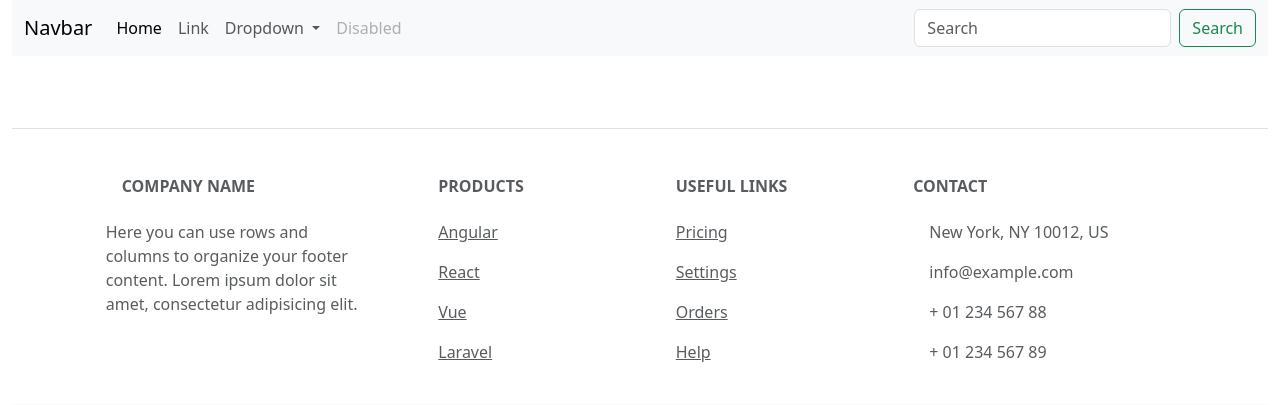
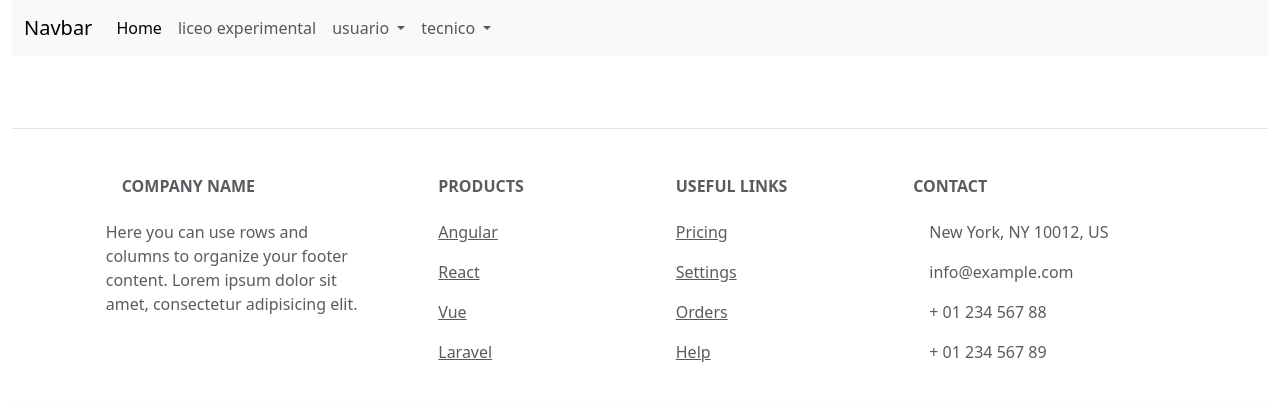
Before and after one commit to sbstienn/Sotelec, a Node server app: page /api/usuarios/ in a window 1280 px wide. Shown: the top 405 px of the page. Run offline with Node 20, Linux system fonts and the light colour scheme; data that the repository does not hold is empty; some libraries are stand-ins or nearby versions.

Commit message:
nav bar modificada

```diff
--- a/src/views/layouts/main.handlebars
+++ b/src/views/layouts/main.handlebars
@@ -20,33 +20,34 @@
         <div class="collapse navbar-collapse" id="navbarSupportedContent">
           <ul class="navbar-nav me-auto mb-2 mb-lg-0">
             <li class="nav-item">
-              <a class="nav-link active" aria-current="page" href="#">Home</a>
+              <a class="nav-link active" aria-current="page" href="http://localhost:8085">Home</a>
             </li>
             <li class="nav-item">
-              <a class="nav-link" href="#">Link</a>
+              <a class="nav-link" href="https://liceoexperimental.andaliensur.cl">liceo experimental</a>
             </li>
             <li class="nav-item dropdown">
               <a class="nav-link dropdown-toggle" href="#" role="button" data-bs-toggle="dropdown"
                 aria-expanded="false">
-                Dropdown
+                usuario
               </a>
               <ul class="dropdown-menu">
-                <li><a class="dropdown-item" href="#">Action</a></li>
-                <li><a class="dropdown-item" href="#">Another action</a></li>
-                <li>
-                  <hr class="dropdown-divider">
-                </li>
-                <li><a class="dropdown-item" href="#">Something else here</a></li>
+                <li><a class="dropdown-item" href="http://localhost:8085/api/usuarios/create">crear ticket </a></li>
+                <li><a class="dropdown-item" href="http://localhost:8085/api/usuarios">tickets</a></li>
               </ul>
             </li>
-            <li class="nav-item">
-              <a class="nav-link disabled" aria-disabled="true">Disabled</a>
+            <li class="nav-item dropdown">
+              <a class="nav-link dropdown-toggle" href="#" role="button" data-bs-toggle="dropdown"
+                aria-expanded="false">
+                tecnico
+              </a>
+              <ul class="dropdown-menu">
+                <li><a class="dropdown-item" href="http://localhost:8085/api/tecnicos/create">crear tecnico </a></li>
+                <li><a class="dropdown-item" href="http://localhost:8085/api/tecnicos">tecnicos</a></li>
+              </ul>
+            </li>
             </li>
           </ul>
-          <form class="d-flex" role="search">
-            <input class="form-control me-2" type="search" placeholder="Search" aria-label="Search">
-            <button class="btn btn-outline-success" type="submit">Search</button>
-          </form>
+
         </div>
       </div>
     </nav>
```
